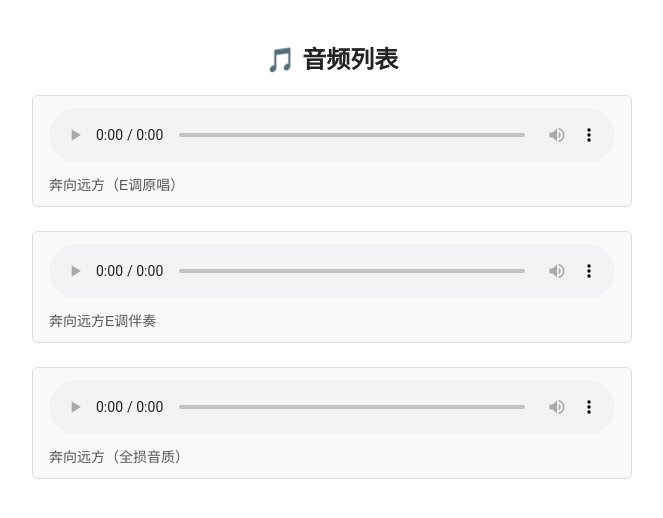
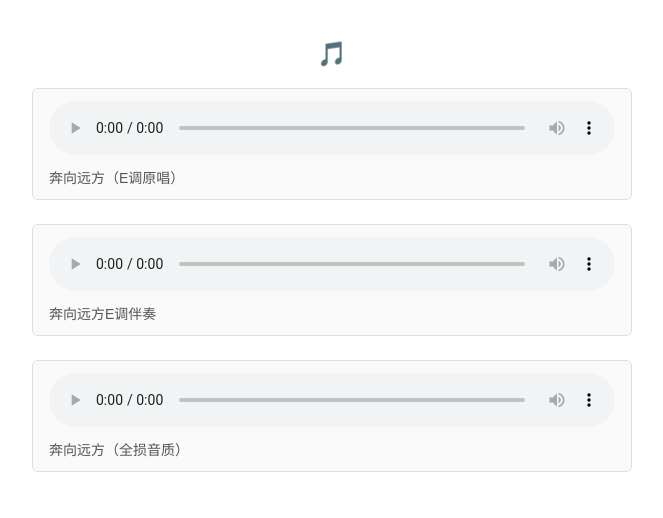
Before and after one commit to 1145Dragonp/bxyf, a plain HTML site: page index.html in a window 1280 px wide. Shown: the whole page, without its empty margins (308-971 px from the left). Drawn offline with Linux system fonts and the light colour scheme.

Commit message:
Update index.html

```diff
--- a/index.html
+++ b/index.html
@@ -2,7 +2,7 @@
 <html lang="zh-CN">
 <head>
 <meta charset="UTF-8">
-<title>多音频独立播放器</title>
+<title>《奔向远方》音乐试听</title>
 <style>
   *{box-sizing:border-box}
   body{margin:0;padding:40px;background:#fff;color:#222;font-family:Arial,Helvetica,sans-serif}
@@ -15,7 +15,7 @@
 </head>
 <body>
 
-<h2 align="center">🎵 音频列表</h2>
+<h2 align="center">🎵 </h2>
 <div id="cards"></div>
 
 <script>
```
